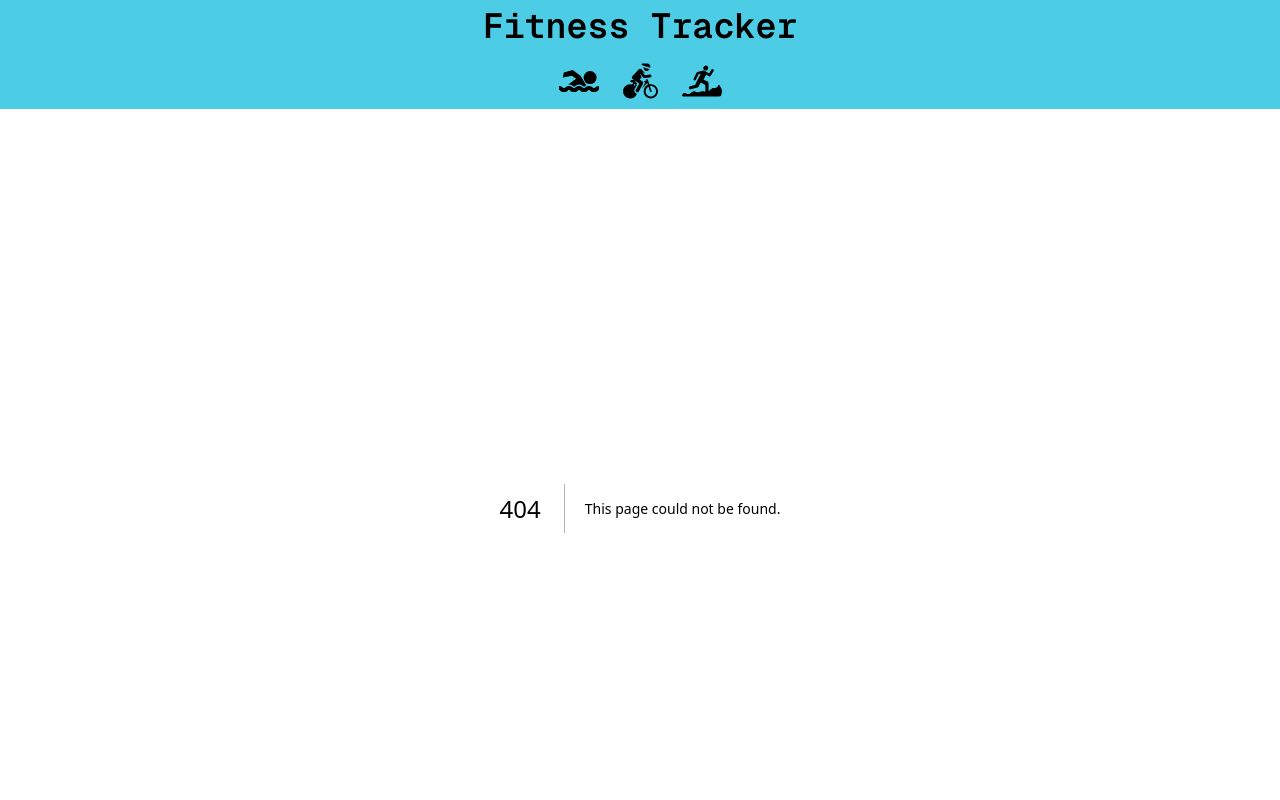
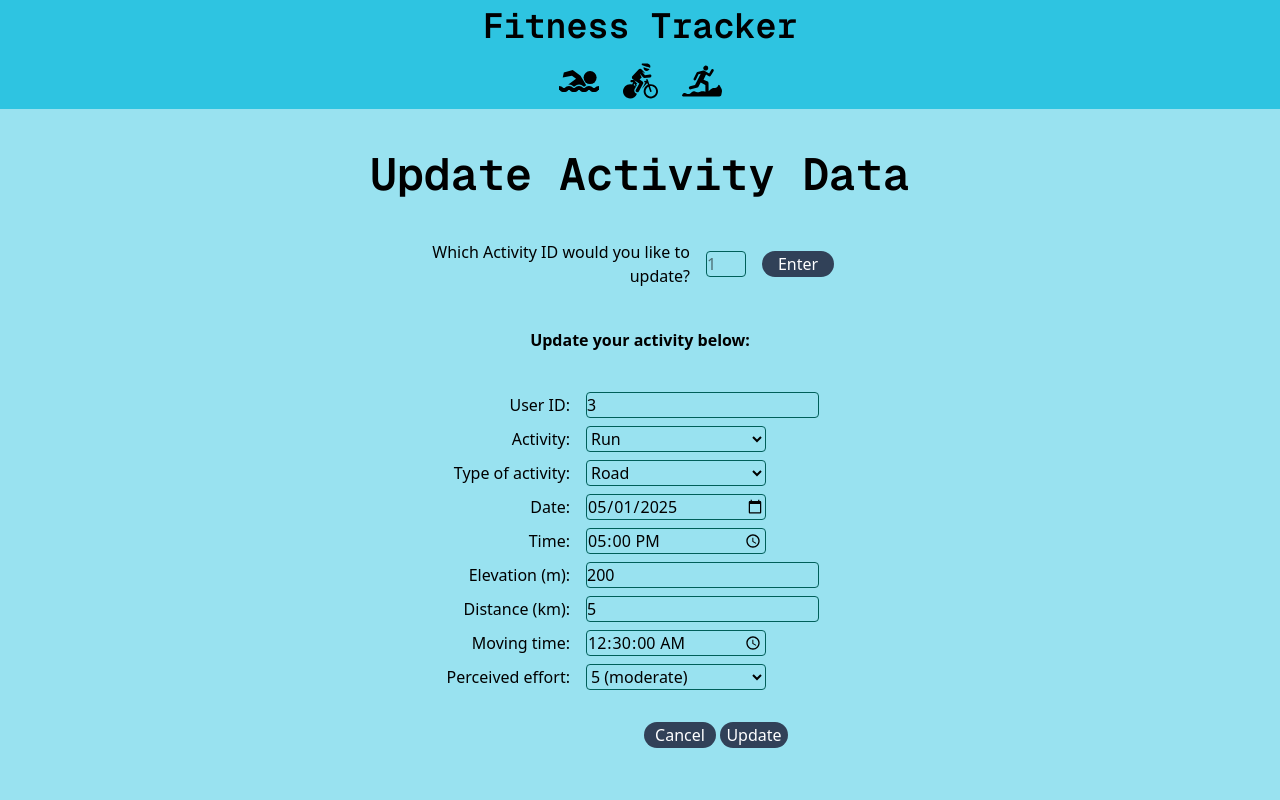
Before and after one commit to LucyMilligan/fitness-tracker, a Next.js app in the folder frontend/fitness-tracker/: page /update_data in a window 1280 px wide. Before the commit this address had no page. Shown: the top 800 px of the page. Built offline with nearby package versions, Linux system fonts and the light colour scheme.

Commit message:
add update_data page with basic outline, however not yet fully functioning

```diff
--- a/frontend/fitness-tracker/app/page.js
+++ b/frontend/fitness-tracker/app/page.js
@@ -22,7 +22,7 @@ export default function Home() {
           </li>
         </ol> */}
 
-        <div className="flex gap-6 items-center justify-center flex-col sm:flex-row py-6">
+        <div className="flex gap-6 items-center justify-center flex-col py-10">
           <Link
             className="rounded-full border border-solid border-transparent transition-colors flex items-center justify-center bg-slate-700 text-white gap-2 hover:bg-teal-600 font-normal text-sm sm:text-base h-10 sm:h-12 px-4 sm:px-5 sm:w-auto"
             href="create_user"
@@ -40,6 +40,12 @@ export default function Home() {
             href="view_data"
           >
             View Activity Data
+          </Link>
+          <Link
+            className="rounded-full border border-solid border-transparent transition-colors flex items-center justify-center bg-slate-700 text-white gap-2 hover:bg-teal-600 font-normal text-sm sm:text-base h-10 sm:h-12 px-4 sm:px-5 sm:w-auto"
+            href="update_data"
+          >
+            Update Activity Data
           </Link>
           <Link
             className="rounded-full border border-solid border-transparent transition-colors flex items-center justify-center bg-slate-700 text-white gap-2 hover:bg-teal-600 font-normal text-sm sm:text-base h-10 sm:h-12 px-4 sm:px-5 sm:w-auto"
--- /dev/null
+++ b/frontend/fitness-tracker/app/server_functions/updateActivity.js
@@ -0,0 +1,7 @@
+// Similar to createActivity but to update an activity rather than add a new one
+
+"use server";
+
+export async function updateActivity(formData) {
+    pass
+}
--- /dev/null
+++ b/frontend/fitness-tracker/app/update_data/page.js
@@ -0,0 +1,219 @@
+"use client";
+import Link from "next/link";
+import { useState } from "react";
+import { updateActivity } from "../server_functions/updateActivity"
+
+// TODO: update the below function
+    // needs to fetch activity data for the given activity ID
+    // set this info as the placeholders/defaultValues in the form
+    // user input for the updated fields
+    // update database
+
+export default function Page() {
+  const [errorMessage, setErrorMessage] = useState("")
+  const [successMessage, setSuccessMessage] = useState("")
+  const [activityId, setActivityId] = useState("")
+
+  // TODO: update the below function
+  async function handleSubmit(formData) {
+    const result = await updateActivity(formData);
+
+    if (result.success) {
+      setSuccessMessage("Activity updated!");
+      setErrorMessage("");
+    } else {
+      setErrorMessage(result.error);
+      setSuccessMessage("");
+    }
+  }
+
+  // TODO: update with fetched activity data
+  function placeholders(attribute) {
+    const placeholderValues = {
+        userId: 3,
+        activity: "Run",
+        activity_type: "Road",
+        date: "2025-05-01",
+        time: "17:00",
+        elevation_m: 200,
+        distance_km: 5.00,
+        moving_time: "00:30:00",
+        perceived_effort: 5
+    }
+    const placeholderValue = placeholderValues[attribute]
+    return placeholderValue
+  }
+
+  return (
+      <>
+        <main>
+          <p className="text-[45px] text-center py-8 font-semibold font-[family-name:var(--font-geist-mono)]">Update Activity Data</p>
+          {/* TODO: Add action={something} to form */}
+          <form className="flex gap-2 flex-col">
+            {/* Activity_id input */}
+            <div className="flex items-center gap-4">
+              <label htmlFor="id" className="w-80 text-right">Which Activity ID would you like to update?</label>
+              <input
+                type="text"
+                name="id"
+                title="Activity ID number"
+                placeholder="1"
+                className="w-10 border border-teal-800 bg-transparent rounded outline-none focus-within:border-teal-600"></input>
+              <Link
+                href=".."
+                className="text-center border rounded-full border-solid border-transparent focus-within:border-teal-600 w-18 hover:bg-teal-600 bg-slate-700 text-white"
+              >
+                Enter
+              </Link>
+            </div>
+            </form>
+
+          <p className="py-10 font-semibold text-center">Update your activity below:</p>
+
+          {/* TODO: Add action={handleSubmit} to form */}
+          <form action={handleSubmit} className="flex gap-2 flex-col">
+            {/* User_id input */}
+            <div className="flex items-center gap-4">
+              <label htmlFor="user_id" className="w-50 text-right">User ID:</label>
+              <input
+                type="text"
+                name="user_id"
+                title="User ID number"
+                placeholder={placeholders("userId")}
+                defaultValue={placeholders("userId")}
+                className="border border-teal-800 bg-transparent rounded outline-none focus-within:border-teal-600"></input>
+            </div>
+
+            {/* Activity input */}
+            <div className="flex items-center gap-4">
+              <label htmlFor="activity" className="w-50 text-right">Activity:</label>
+              <select
+                name="activity"
+                className="w-45 border border-teal-800 bg-transparent rounded outline-none focus-within:border-teal-600"
+                defaultValue={placeholders("activity")}
+                >
+                <option value="run">Run</option>
+              </select>
+            </div>
+
+            {/* Activity type input */}
+            <div className="flex items-center gap-4">
+              <label htmlFor="activity_type" className="w-50 text-right">Type of activity:</label>
+              <select
+                name="activity_type"
+                className="w-45 border border-teal-800 bg-transparent rounded outline-none focus-within:border-teal-600"
+                defaultValue={placeholders("activity_type")}
+                >
+                <option value="" disabled selected hidden></option>
+                <option value="road">Road</option>
+                <option value="trail">Trail</option>
+              </select>
+            </div>
+
+            {/* Date input */}
+            <div className="flex items-center gap-4">
+              <label htmlFor="date" className="w-50 text-right">Date:</label>
+              <input
+                type="date"
+                name="date"
+                min="1981-01-01"
+                max="2081-01-01"
+                defaultValue={placeholders("date")}
+                className="w-45 border border-teal-800 bg-transparent rounded outline-none focus-within:border-teal-600"></input>
+            </div>
+
+            {/* Time input */}
+            <div className="flex items-center gap-4">
+              <label htmlFor="time" className="w-50 text-right">Time:</label>
+              <input
+                type="time"
+                name="time"
+                title="hh:mm"
+                defaultValue={placeholders("time")}
+                className="w-45 border border-teal-800 bg-transparent rounded outline-none focus-within:border-teal-600"></input>
+            </div>
+
+            {/* Elevation input */}
+            <div className="flex items-center gap-4">
+              <label htmlFor="elevation_m" className="w-50 text-right">Elevation (m):</label>
+              <input
+                type="text"
+                name="elevation_m"
+                title="meters"
+                placeholder="25"
+                defaultValue={placeholders("elevation_m")}
+                className="border border-teal-800 bg-transparent rounded outline-none focus-within:border-teal-600"></input>
+            </div>
+
+            {/* Distance input */}
+            <div className="flex items-center gap-4">
+              <label htmlFor="distance_km" className="w-50 text-right">Distance (km):</label>
+              <input
+                type="text"
+                name="distance_km"
+                title="km"
+                placeholder="5.05"
+                defaultValue={placeholders("distance_km")}
+                className="border border-teal-800 bg-transparent rounded outline-none focus-within:border-teal-600"></input>
+            </div>
+
+            {/* Moving time input */}
+            <div className="flex items-center gap-4">
+              <label htmlFor="moving_time" className="w-50 text-right">Moving time:</label>
+              <input
+                type="time"
+                name="moving_time"
+                title="hh:mm:ss"
+                step="1" //steps in increments of 1 second
+                defaultValue={placeholders("moving_time")}
+                className="w-45 border border-teal-800 bg-transparent rounded outline-none focus-within:border-teal-600">
+              </input>
+            </div>
+
+            {/* Perceived effort input */}
+            <div className="flex items-center gap-4">
+              <label htmlFor="perceived_effort" className="w-50 text-right">Perceived effort:</label>
+              <select
+                name="perceived_effort"
+                title="1 (very easy) to 10 (very hard)"
+                className="w-45 border border-teal-800 bg-transparent rounded outline-none focus-within:border-teal-600"
+                defaultValue={placeholders("perceived_effort")}
+                >
+                <option value="" disabled selected hidden></option>
+                <option value="1">1 (extremely easy)</option>
+                <option value="2">2 (very easy)</option>
+                <option value="3">3 (easy)</option>
+                <option value="4">4 (moderately easy)</option>
+                <option value="5">5 (moderate)</option>
+                <option value="6">6 (moderately hard)</option>
+                <option value="7">7 (hard)</option>
+                <option value="8">8 (very hard)</option>
+                <option value="9">9 (very very hard)</option>
+                <option value="10">10 (maximum effort)</option>
+              </select>
+            </div>
+
+            {/* Buttons */}
+            <div className="flex gap-1 pt-6 pl-38 justify-center items-center">
+              <Link
+                href=".."
+                className="text-center border rounded-full border-solid border-transparent focus-within:border-teal-600 w-18 hover:bg-teal-600 bg-slate-700 text-white"
+              >
+                Cancel
+              </Link>
+              <button
+                type="submit"
+                className="text-center border rounded-full border-solid border-transparent focus-within:border-teal-600 w-17 hover:bg-teal-600 bg-slate-700 text-white"
+              >
+                Update
+              </button>
+            </div>
+
+            {/* if message exists (ie not null/""/false) - render <p> element. Otherwise render nothing. */}
+            {errorMessage && <p className="text-red-600 text-center pt-5">{errorMessage}</p>}
+            {successMessage && <p className="text-black text-center pl-45 pt-5">{successMessage}</p>}
+          </form>
+        </main>
+      </>
+    )
+  }
```
